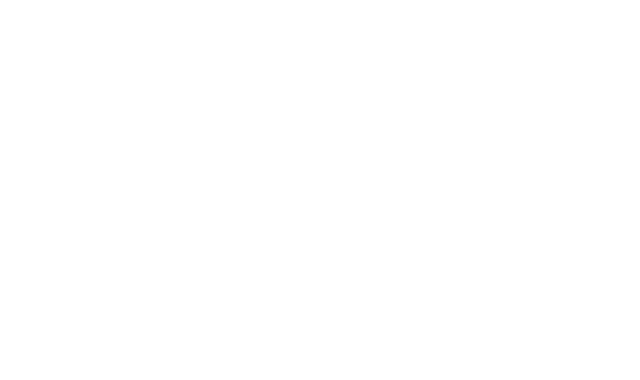
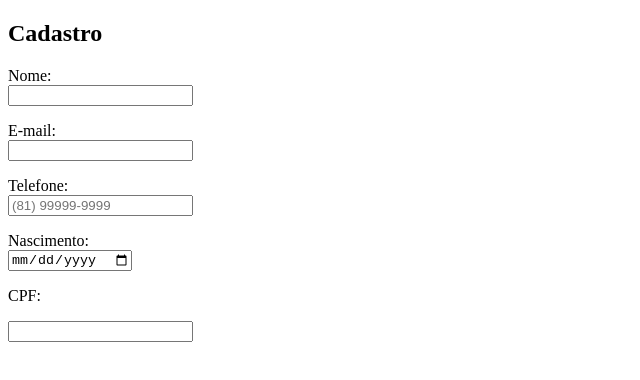
Before and after one commit to pedrograss/green-viagens-projeto-pedrohenrique, a plain HTML site: page cadastro.html in a window 1280 px wide. Shown: the whole page, without its empty margins (0-640 px from the left). Drawn offline with Linux system fonts and the light colour scheme.

Commit message:
atualizações

```diff
--- a/cadastro.html
+++ b/cadastro.html
@@ -0,0 +1,26 @@
+<!DOCTYPE html>
+<html lang="pt-BR">
+<head>
+    <meta charset="UTF-8">
+    <meta name="viewport" content="width=device-width, initial-scale=1.0">
+    <title>Cadastro</title>
+</head>
+<body>
+    <h2>Cadastro</h2>
+
+<form action="#" method="post">
+<p><label for="nome">Nome: </label><br>
+<input type="text" id="nome" name="nome"></p>
+<p><label for="email">E-mail: </label><br>
+<input type="email" id="email" name="email"></p>
+<p><label for="tel">Telefone:</label><br>
+<input type="tel" id="tel" name="tel"
+placeholder="(81) 99999-9999"></p>
+<p><label for="nasc">Nascimento:</label><br>
+<input type="date" id="nasc" name="nasc"></p>
+<p><label for="cpf">CPF:</label></p>
+<input type="number" id="cpf" name="cpf">
+</form>
+
+</body>
+</html>
--- a/index.html
+++ b/index.html
@@ -4,13 +4,22 @@
     <meta charset="UTF-8">
     <meta name="viewport" content="width=device-width, initial-scale=1.0">
     <title>Green</title>
+    <link rel="stylesheet" href="style.css">
 </head>
 <body>
-    <header>
-        <h1>Agencia de Viagem Green</h1>
+    <header class="cabeçalho">
+        <div class="logo">Green Viagens</div>
         <p>Uma agencia feita para você viajar da maneira mais confortavel possivel</p>
+        <nav>
+            <a href="cadastro.html">Cadastrar</a>
+            <a href="catalogo.html">Catálogo</a>
+            <a href="simulador.html">Simulador</a>
+            <a href="sobre.html">Sobre nós</a>
+        </nav>
+
     </header>
     <main>
+        <section id="apresentacao">
         <p>Apresento o tema de agência de viagens neste simples projeto feito no Senai de Areias, PE.
         <br>
         </p>
@@ -18,13 +27,16 @@
             <img src="imagem/aviao.jpeg" alt="avião" width="300">
             <figcaption>avião voando</figcaption>
         </figure>
+        </section>
         <nav>
+            <section id="conexao">
             <p>
                 <a href="cadastro.html">Cadastrar</a>
                 <a href="catalogo.html">Catálogo</a>
                 <a href="simulador.html">Simulador</a>
                 <a href="sobre.html">Sobre nós</a>
             </p>
+            </section>
         </nav>
     </main>
 
@@ -33,4 +45,5 @@
     </footer>
 
 </body>
+<script src="javascript/script.js"></script>
 </html>
```
Also changed, not shown: simulador.html (+12 -0 lines), javascript/script.js (added), style.css (added).
